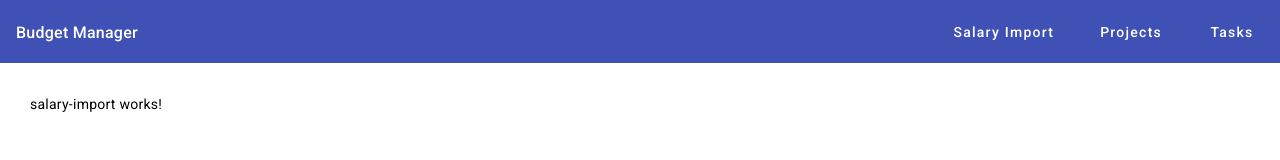
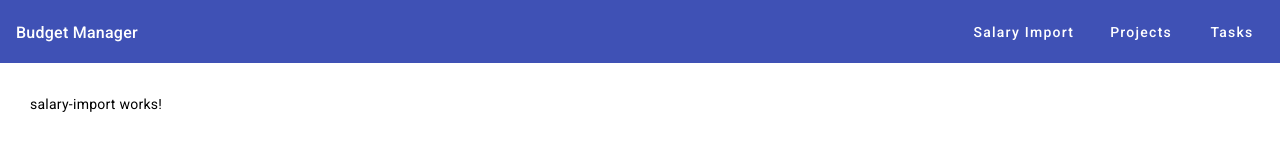
Before and after one commit to zsoltibv/ProjectBudgetManagerUI, an Angular app: page / in a window 1280 px wide. Shown: the top 160 px of the page. Built offline with nearby package versions, Linux system fonts and the light colour scheme.

Commit message:
Changed spacing between menu items

```diff
--- a/src/app/components/navbar/navbar.component.scss
+++ b/src/app/components/navbar/navbar.component.scss
@@ -14,11 +14,11 @@
 .menu-items {
   ul {
     display: flex;
-    gap: 30px;
+    gap: 20px;
     li {
       list-style: none;
       a{
-        font-weight: 400;
+        font-weight: 300;
       }
     }
   }
```
